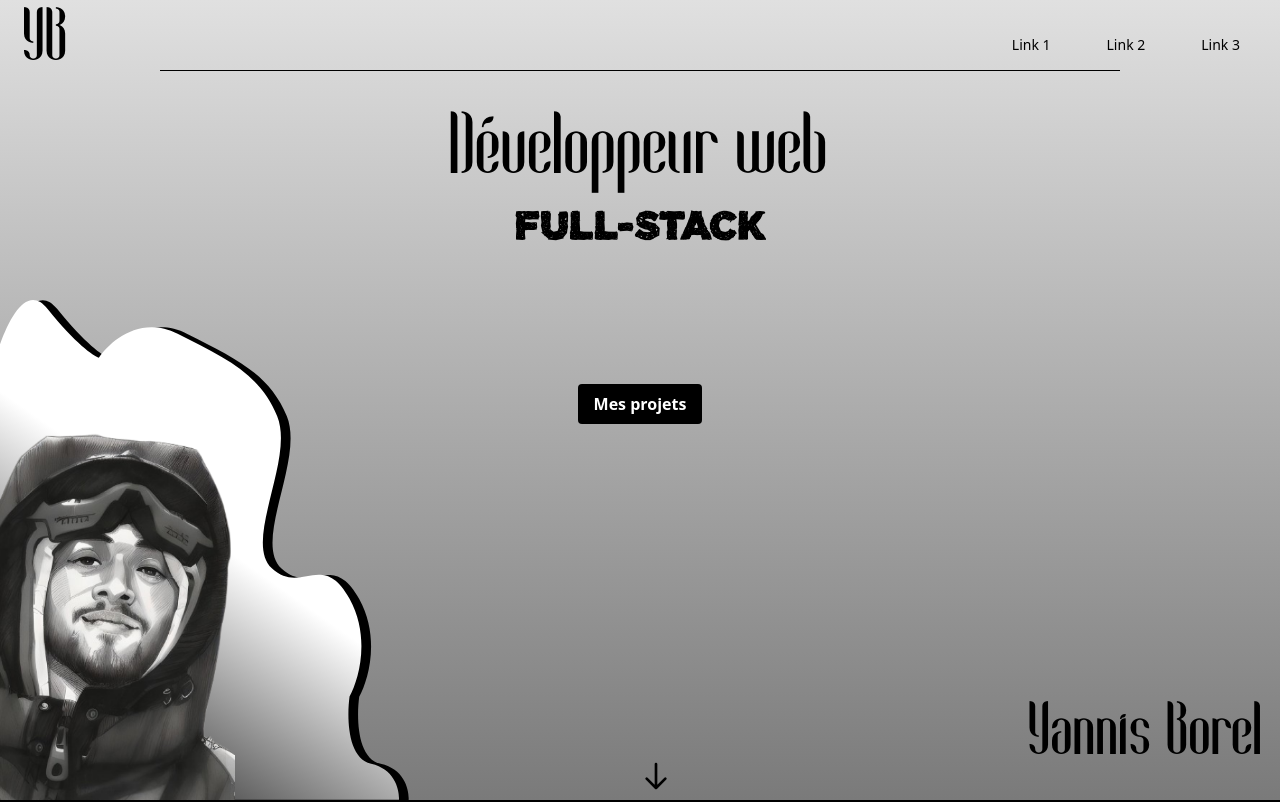
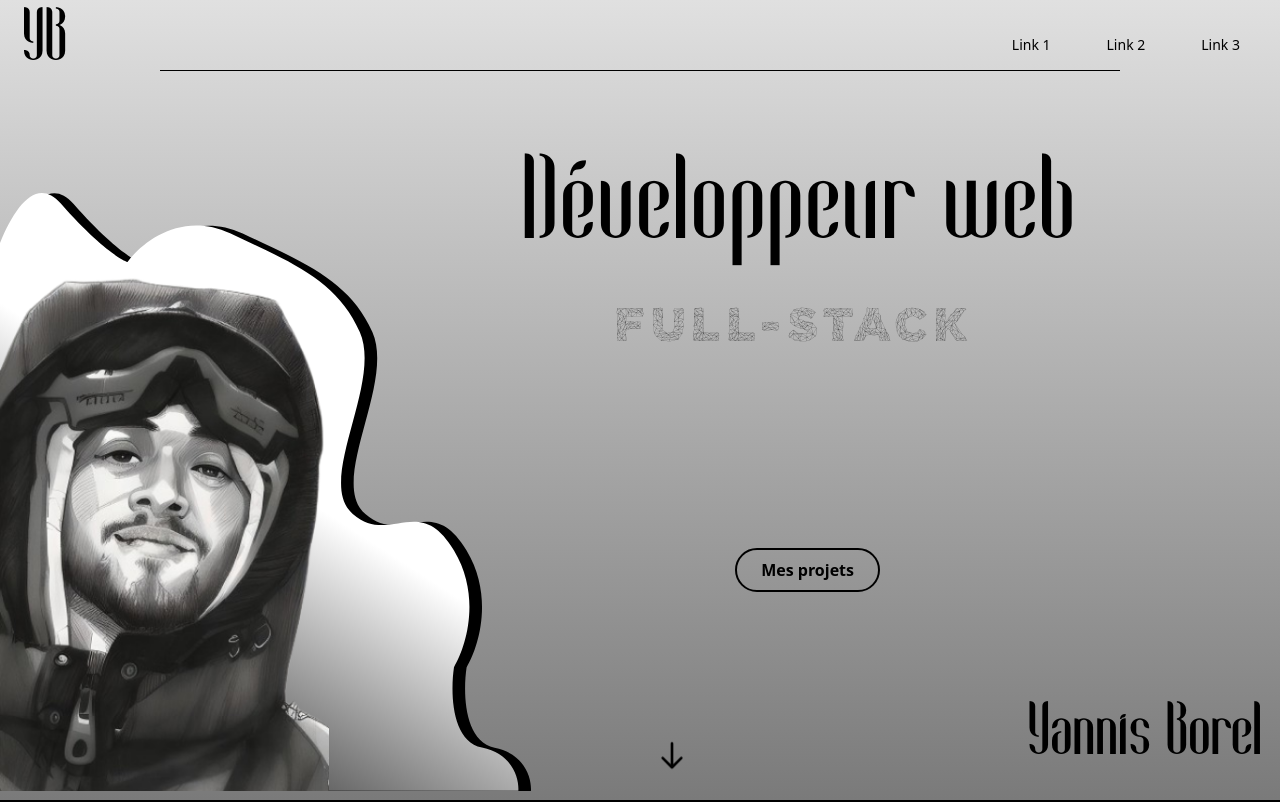
Before and after one commit to Yannis-Borel/Portfolio, a Vue app: page / in a window 1280 px wide. Shown: the top 802 px of the page. Built offline with nearby package versions, Linux system fonts and the light colour scheme; the HTML template or start-up script is replaced by a standard one; what @formkit/vue would draw is missing.

Commit message:
accueil fini (sauf animation)

```diff
--- a/src/pages/index.vue
+++ b/src/pages/index.vue
@@ -1,40 +1,35 @@
 <template>
   <LoadingScreen />
   <div class="min-h-screen bg-header-degrade flex flex-col relative">
-    <Header />
-    <main class="container mx-auto px-4 py-8 flex-grow">
-      <section class="items-center justify-between">
+    <Header class="absolute" />
+    <main class="absolute inset-0 flex justify-end items-center">
+  <section class="mr-[200px] mt-[-300px]"> <!-- Adjust the margin as needed -->
     <!-- Conteneur de texte aligné à droite -->
-        <div class="">
-          <h1 class="text-[70px] font-bold mb-4 text-center" style="font-family: 'Coco-Bold'">Développeur web</h1>
-          <h2 class="text-[40px] mt-[-30px] font-bold text-center" style="font-family: 'POLYA'">Full-stack</h2>
+    <div>
+      <h1 class="text-black text-[96px]  font-normal leading-normal tracking-wide" style="font-family: 'Coco-Bold';">Développeur web</h1>
+      <h2 class="text-black text-[48px] font-normal leading-normal tracking-[5.76px] ml-[90px]" style="font-family: 'POLYA';">Full-stack</h2>
     </div>
   </section>
 </main>
-    <!-- Container pour positionner les images -->
-    <div class="relative">
+
+<div class="relative overflow-hidden" style="height: 90vh;">
   <!-- Image de fond -->
-      <img
-        src="@/assets/images/Fond_image.svg"
-        alt="Image de fond"
-        class="w-auto h-[900px] md:h-[500px] absolute bottom-0 left-0"
-      />
-      <!-- Votre image superposée -->
-      <img
-        src="@/assets/images/mon_image.png"
-        alt="Yannis Borel"
-        class="w-auto h-[100px] md:h-[400px] relative"
+  <img src="@/assets/images/Fond_image.svg" alt="Image de fond" class="w-auto absolute bottom-0 left-0 hidden md:block" style="max-width: 100%; max-height: 100%;" />
+  <!-- Votre image superposée, utilisez des unités vh pour la hauteur afin d'éviter d'agrandir la page -->
+  <img src="@/assets/images/mon_image.png" alt="Yannis Borel" class="w-auto absolute bottom-0 left-0 hidden md:block" style="height: 70vh; max-width: 100%;"
   />
 </div>
-    <div class="flex justify-center w-full mt-96 absolute">
-      <button class="bg-black hover:bg-blue-700 text-white font-bold py-2 px-4 rounded">
+
+<div class="absolute bottom-52 w-full flex justify-end px-[400px]">
+  <button class="border-2 border-black text-black font-bold py-2 px-6 rounded-[30px] transition duration-150 ease-in-out hover:bg-black hover:text-white focus:outline-none">
     Mes projets
   </button>
 </div>
+
     <div class="absolute bottom-0 right-0 p-4">
       <p class="text-[60px]" style="font-family: 'Coco-Bold'">Yannis Borel</p>
     </div>
-    <div class="absolute bottom-0 left-1/2 transform -translate-x-1/2 animate-bounce">
+    <div class="absolute bottom-0 p-4 left-1/2 transform -translate-x-1/2 animate-bounce">
       <svg
         xmlns="http://www.w3.org/2000/svg"
         class="h-8 w-8 text-black"
@@ -52,7 +47,7 @@
     </div>
   </div>
   <div class="bg-black text-white py-8 px-4">
-    <h1 class="text-6xl font-bold mb-8 text-center" style="font-family: 'POLYA'">Qui suis-je ?</h1>
+    <h2 class="text-white text-6xl font-normal mb-8 text-center leading-normal tracking-[5.76px]" style="font-family: 'POLYA';">Qui suis-je ?</h2>
     <div class="flex flex-col md:flex-row justify-center items-center gap-8 mb-8">
   <div class="bg-black border-dotted border-2 border-white rounded-[40px] p-8 text-[30px] text-center max-w-[300px]">
     <img src="@/assets/images/casquette.svg" class="block mx-auto text-4xl mb-2">
@@ -75,10 +70,15 @@
 </template>
 
 <script setup>
+import AOS from 'aos';
+import 'aos/dist/aos.css';
 import Header from "@/components/Header.vue";
 import LoadingScreen from '../components/LoadingScreen.vue';
 import { onMounted } from 'vue';
 import { gsap } from 'gsap';
+
+
+AOS.init();
 
 onMounted(() => {
   gsap.from('.container', {
@@ -91,6 +91,8 @@ onMounted(() => {
 </script>
 
 <style>
+
+
 @font-face {
   font-family: "Coco-Bold";
   src: url("../fonts/Coco-Bold.otf") format("opentype");
@@ -103,4 +105,6 @@ onMounted(() => {
   font-weight: normal;
   font-style: normal;
 }
+
+
 </style>
--- a/src/supabase.ts
+++ b/src/supabase.ts
@@ -10,8 +10,17 @@ export const supabase = createClient<Database>(supabaseUrl, supabaseAnonKey)
 // @ts-ignore
 globalThis.supabase = supabase
 
-const { data } = await supabase.auth.getUser()
-export const user = ref(data.user)
-supabase.auth.onAuthStateChange( (evt,session)=>{
-    user.value = session?.user ?? null
-})
+// Création d'une référence réactive pour l'utilisateur
+export const user = ref(null);
+
+// Fonction asynchrone pour récupérer l'utilisateur et s'abonner aux changements d'état d'authentification
+async function fetchUser() {
+  const { data } = await supabase.auth.getUser();
+  user.value = data.user;
+  supabase.auth.onAuthStateChange((event, session) => {
+    user.value = session?.user ?? null;
+  });
+}
+
+// Invoquer fetchUser directement pour initialiser l'état de l'utilisateur
+fetchUser();
```
Also changed, not shown: package.json (+5 -4 lines), src/assets/images/Fond_image.svg, 1 other file (tests, documents, lock files or other folders). Lines whose indentation alone changed are shown as unchanged.
